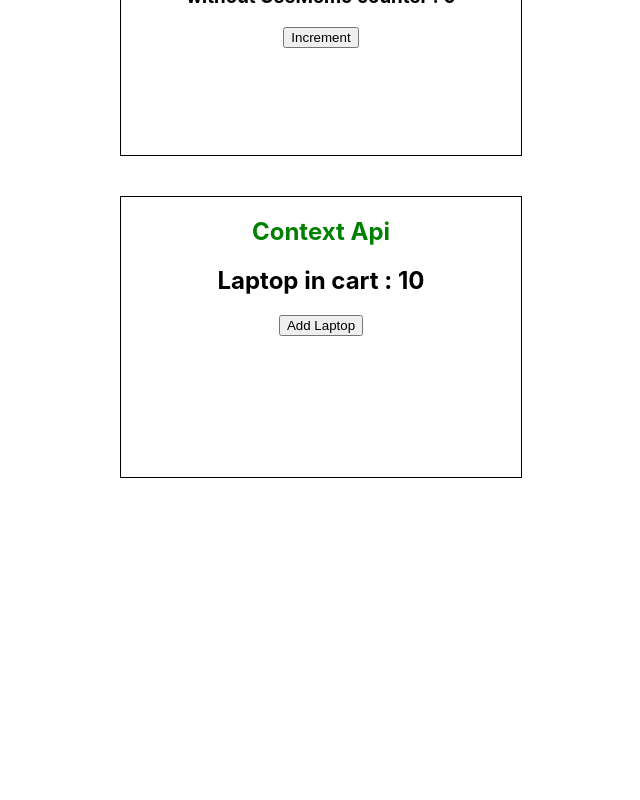
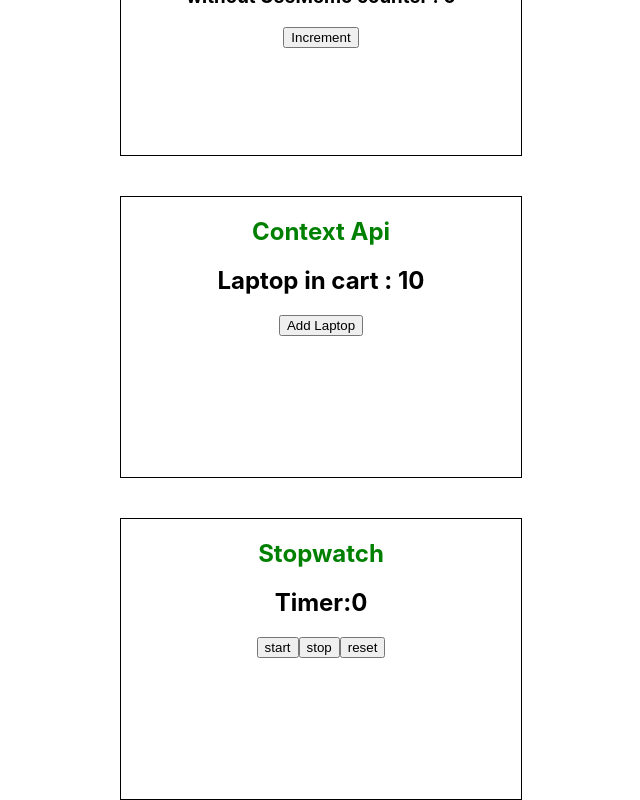
Before and after one commit to Abhijeet9242/React_training, a React (Create React App) app: page / in a window 1280 px wide. Shown: the part 1586-2386 px from the top of the page, without its empty margins (319-959 px from the left). Before the commit the page ends 2064 px from the top, so only its background shows below. Built offline with nearby package versions, Linux system fonts and the light colour scheme.

Commit message:
stopwatch using setInterval and previous state

```diff
--- a/src/App.js
+++ b/src/App.js
@@ -7,6 +7,7 @@ import Lifting from './components/Lifting';
 import Ref from './components/Ref';
 import Memo from './components/Memo';
 import ProductPage from './components/ProductPage';
+import Stopwatch from './components/Stopwatch';
 
 function App() {
   return (
@@ -26,6 +27,8 @@ function App() {
       <Memo/>
       <br/><br/>
       <ProductPage/>
+      <br/><br/>
+      <Stopwatch/>
     </div>
   );
 }
--- /dev/null
+++ b/src/components/Stopwatch.js
@@ -0,0 +1,42 @@
+import { useState } from "react";
+import style from "../components/style.module.css";
+
+let adjustInterval = undefined;
+const Stopwatch = () => {
+  const [timer, setTimer] = useState(0);
+  const[status,setStatus] = useState(false)
+
+  const handleStart = () => {
+    adjustInterval = setInterval(() => {
+      setTimer((time) => time + 1);
+    }, 1000);
+    setStatus(true)
+  };
+
+  const handleStop = () => {
+    clearInterval(adjustInterval);
+    setStatus(false)
+  };
+
+  const handleReset = () => {
+    setTimer(0)
+    clearInterval(adjustInterval)
+    setStatus(false)
+
+  };
+
+  return (
+    <div className={style.div}>
+      <h2 className={style.form}>Stopwatch</h2>
+
+      <h2 style={{ textAlign: "center" }}>Timer:{timer}</h2>
+      <div style={{ display: "flex", justifyContent: "center" }}>
+        <button disabled={status} onClick={handleStart}>start</button>
+        <button onClick={handleStop}>stop</button>
+        <button onClick={handleReset}>reset</button>
+      </div>
+    </div>
+  );
+};
+
+export default Stopwatch;
```
